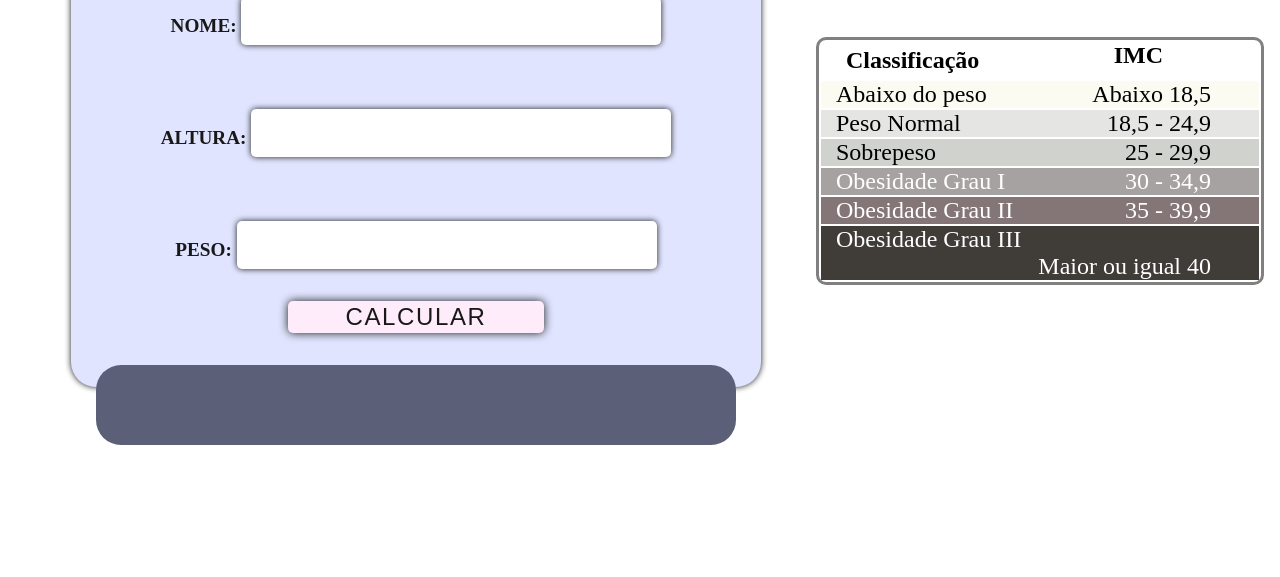
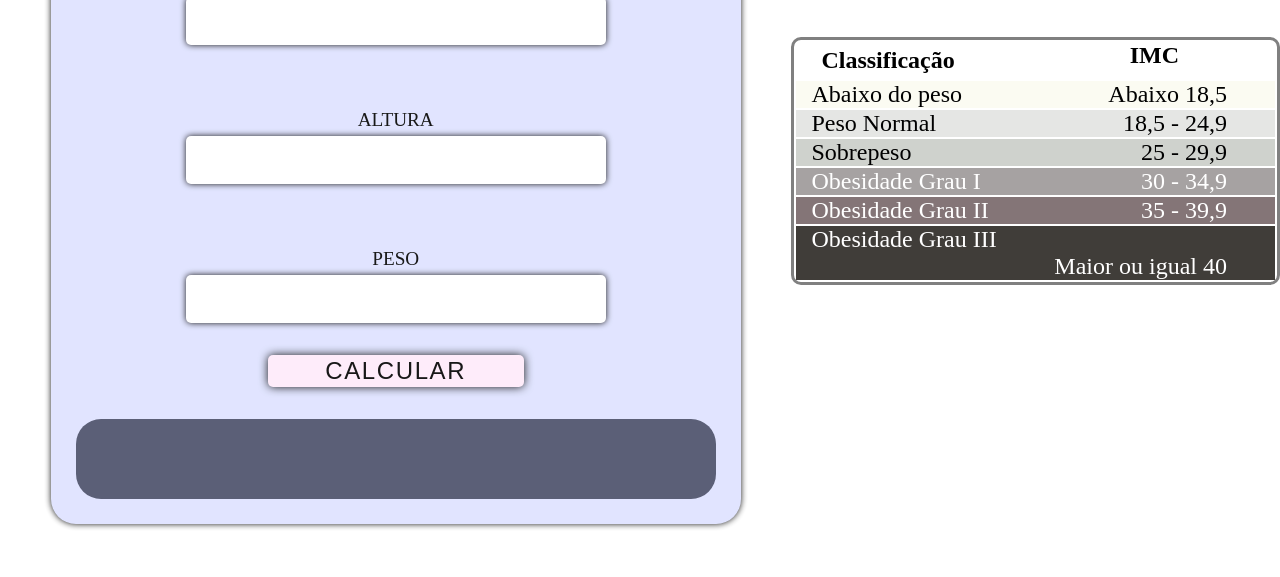
Before and after one commit to HigorChagas/calculo-imc, a plain HTML site: page imc.html in a window 1280 px wide. Shown: the part 223-800 px from the top of the page. Drawn offline with Linux system fonts and the light colour scheme.

Commit message:
Adicionando funcionalidade para validar formulário

```diff
--- a/imc.html
+++ b/imc.html
@@ -17,15 +17,15 @@
                 <hr>
                 <form>
                     <div class="campo">
-                        <label for="nome" class="campo-label">Nome: </label>
+                        <label for="nome" class="campo-label">Nome</label>
                         <input type="text" class="campo-input" name="nome" id="nome" required>
                     </div>
                     <div class="campo">
-                        <label for="altura" class="campo-label">Altura: </label>
+                        <label for="altura" class="campo-label">Altura</label>
                         <input type="number" class="campo-input" name="altura" id="altura" required>
                     </div>
                     <div class="campo">
-                        <label for="peso" class="campo-label">Peso: </label>
+                        <label for="peso" class="campo-label">Peso</label>
                         <input type="number" class="campo-input" name="peso" id="peso" required>
                     </div>
                     <input class="btn" type="button" value="Calcular" onclick="calcular()">
--- a/script.js
+++ b/script.js
@@ -5,7 +5,9 @@ function calcular() {
     var altura = window.document.getElementById('altura').value
     var peso = window.document.getElementById('peso').value
 
-    //altura.replace(',', '.')
+    if(nome == "" || altura == "" || peso == "") {
+        alert("Por favor, preencha todos os dados do formulário.")
+    } else {
 
         var resultado = window.document.getElementById('resultado')
         var resultadoCalculo = calculoImc(peso, altura)
@@ -17,6 +19,8 @@ function calcular() {
         document.getElementById('calculo')
 
         limparCampo()
+    }
+    //altura.replace(',', '.')
 }
 
 function removeHighlight() {
@@ -67,5 +71,4 @@ function calculoImc(peso, altura) {
     }
 
     return{calculo, resultado, cor}
-
 }
--- a/style.css
+++ b/style.css
@@ -34,7 +34,6 @@
 }
 
 .classificacao {
-    width: 35%;
     height: 35%;
 }
 
@@ -105,7 +104,6 @@
 }
 
 .calculadora-wrapper {
-    height: 80%;
     width: 50rem;
     display: flex;
     justify-content: center;
@@ -130,6 +128,9 @@
 
 .campo {
     margin: 5%;
+    display: flex;
+    flex-direction: column;
+    align-items: center;
 }
 
 .campo-input {
@@ -138,13 +139,15 @@
     font-size: 2rem;
     border-radius: 5px;
     box-shadow: 0 0 .2em #000;
+
 }
 
 .campo-label{
     font-family: 'Times New Roman', Times, serif;
     text-transform: uppercase;
     font-size: 1.2rem;
-    font-weight: bolder;
+    font-weight: lighter;
+    padding-bottom: 5px;
 
 }
 
```
Lines whose indentation alone changed are shown as unchanged.
